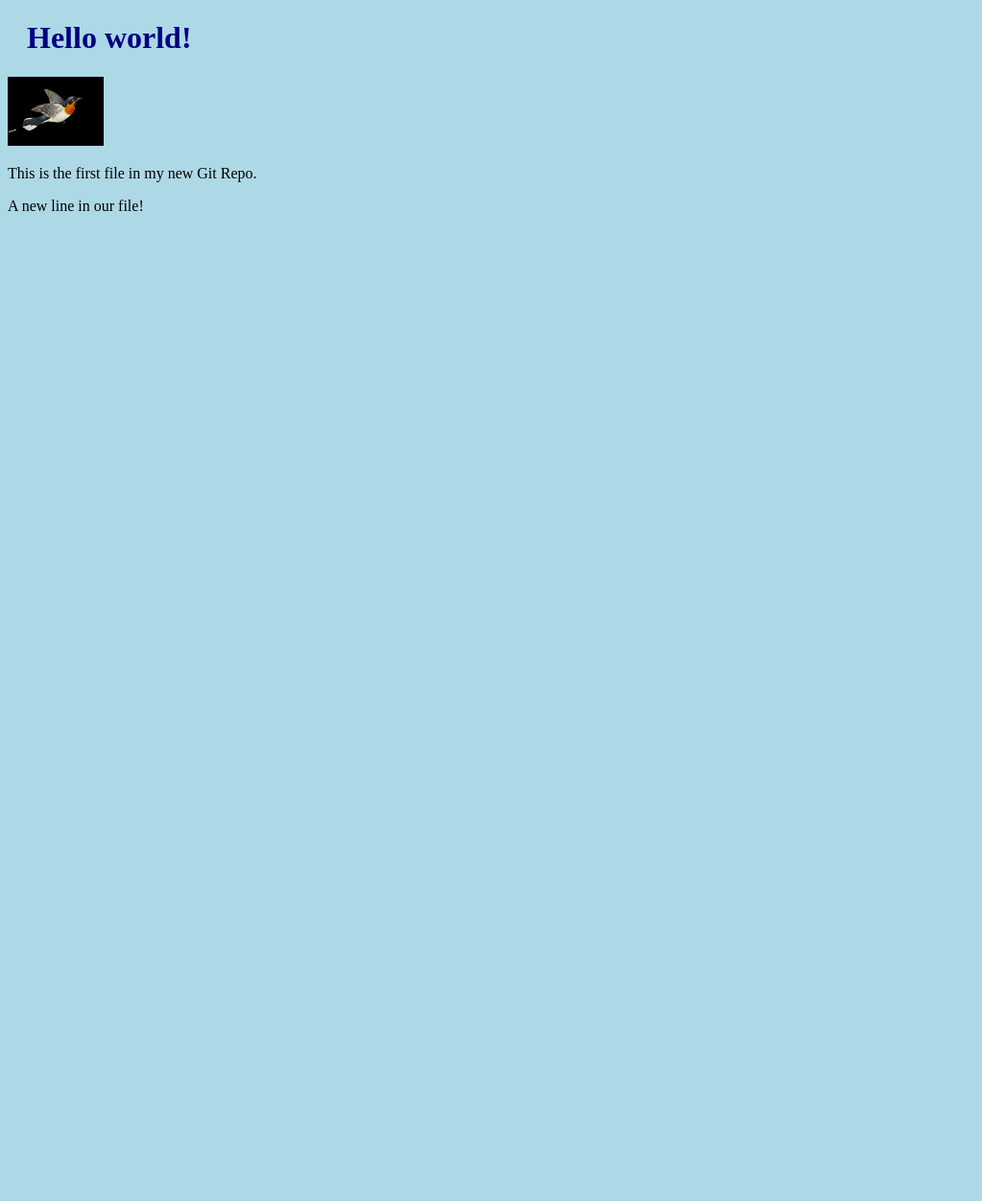
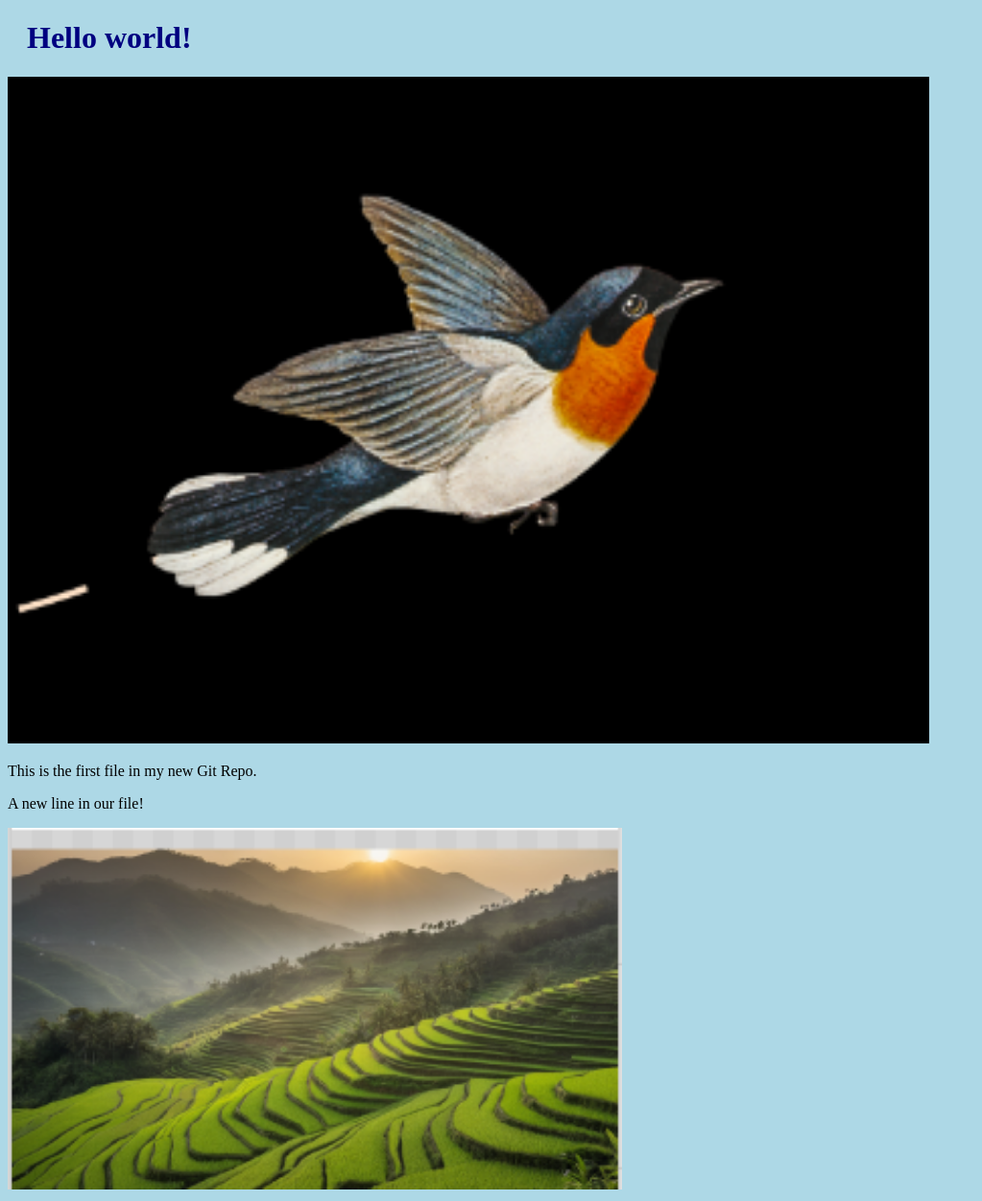
Before and after one commit to JoanneDitta/projetTest, a plain HTML site: page index.html in a window 1280 px wide. Shown: the whole page at 96% size, without its empty margins (0-1023 px from the left). Before the commit the page ends 800 px from the top, so only its background shows below. Drawn offline with Linux system fonts and the light colour scheme.

Commit message:
ajout image paysage

```diff
--- a/index.html
+++ b/index.html
@@ -7,9 +7,10 @@
 <body>
 
 <h1>Hello world!</h1>
-<div><img src="oiseaux.png" alt="imgBird" style="max-width: 100px;"></div>
+<div><img src="oiseaux.png" alt="oiseauxImg" style="width:100%;max-width:960px"></div>
 <p>This is the first file in my new Git Repo.</p>
 <p>A new line in our file!</p>
+<div><img src="paysage.png" alt="paysageImg" style="width:100%;max-width:640px"></div>
 
 </body>
 </html>
```
Also changed, not shown: paysage.png (added).
